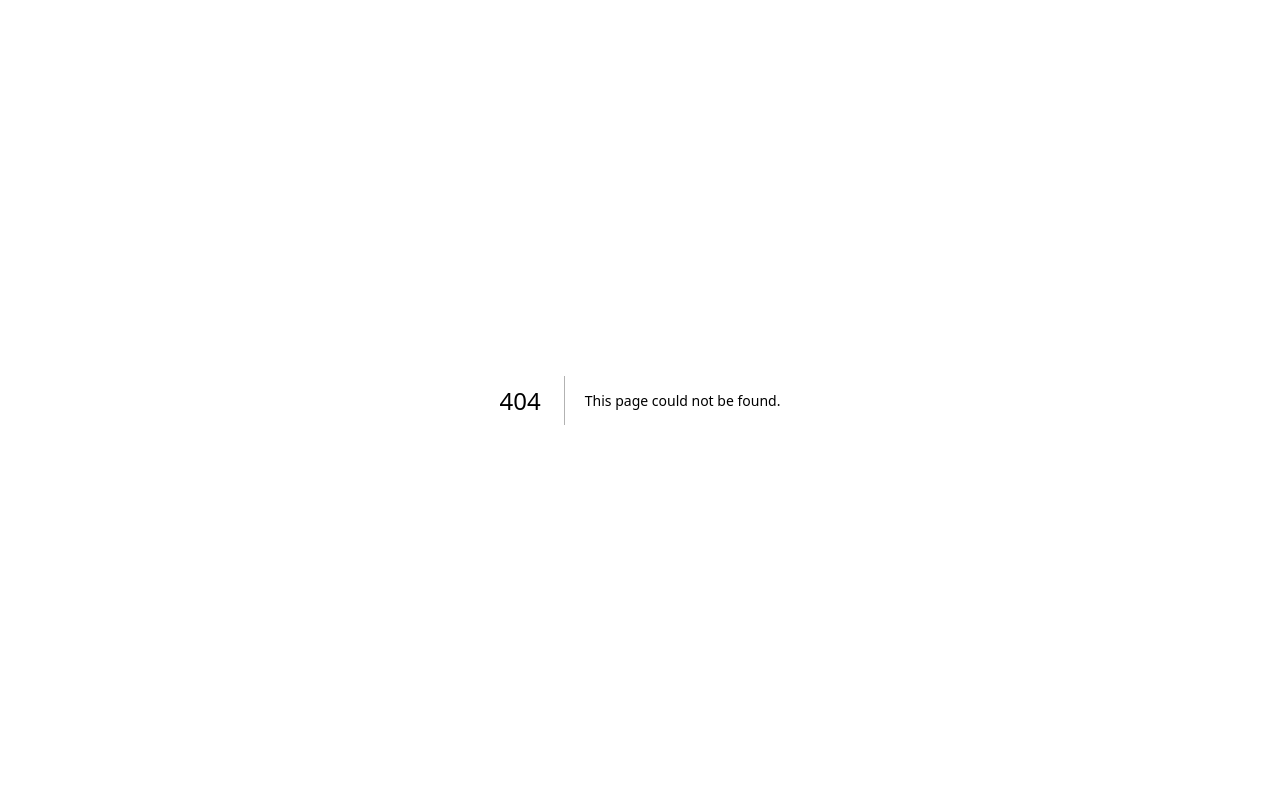
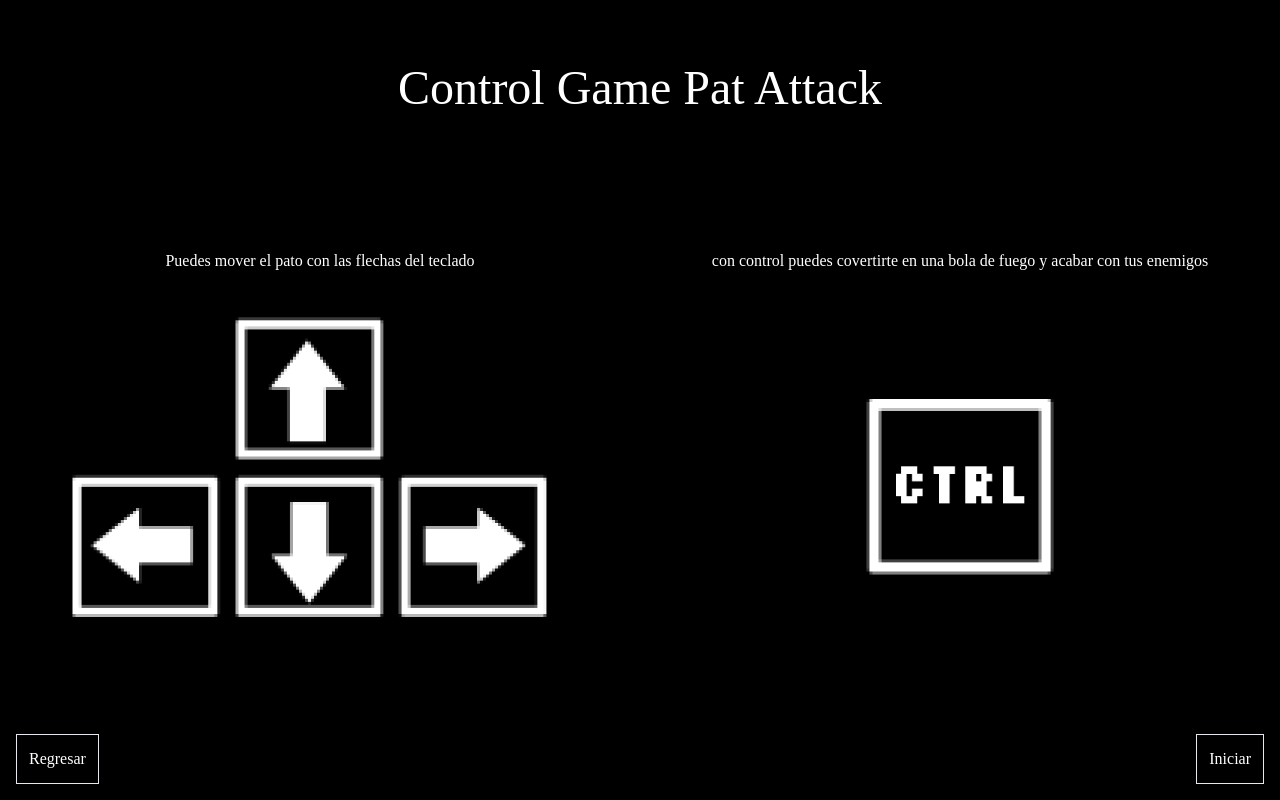
Before and after one commit to DandevMS/pat-Attack, a Next.js app: page /controls/controls in a window 1280 px wide. Before the commit this address had no page. Built offline with nearby package versions, Linux system fonts and the light colour scheme.

Commit message:
feat
agregada la pagina de controles y el componente de controles

```diff
--- a/src/app/globals.css
+++ b/src/app/globals.css
@@ -197,4 +197,7 @@ body {
   text-align: center;
 }
 
-/*   */
+/* ´page control  */
+.img-control {
+  filter: invert(100%);
+}
--- a/src/components/about/AboutComponent.jsx
+++ b/src/components/about/AboutComponent.jsx
@@ -16,7 +16,7 @@ function AboutComponent() {
           className="absolute top-12 left-12 border border-white px-4 py-2 z-50"
 
         >
-          <button className="prev-button" onClick={() => {
+          <button className="border text-white p-3" onClick={() => {
             route.push(`/`);
           }}>
             Regresar
--- /dev/null
+++ b/src/components/controls/ControlComponent.jsx
@@ -0,0 +1,65 @@
+"use client";
+import React from 'react'
+import Image from 'next/image'
+import Arrow from '../../../public/arrow-keys.png'
+import control_key from '../../../public/control-key.png'
+import '../../app/globals.css'
+import { useRouter } from "next/navigation";
+function ControlComponent() {
+  const router = useRouter()
+  return (
+    <>
+    <div className='flex flex-col min-h-screen'>
+    <h1>pagina de controles</h1>
+    <header className='title flex justify-center items-center p-5 mt-5'>
+      <div className='flex'>
+        <h1 className='text-5xl text-white'>Control Game Pat Attack</h1>
+      </div>
+    </header>
+    <main className=' w-full h-full flex justify-center items-center flex-1'>
+      <div className='w-full control-image flex justify-center items-center'>
+        <div className='flex flex-col text-center'>
+           <p className='text-white m-2'>Puedes mover el pato con las flechas del teclado</p>
+        <Image
+          src={Arrow}
+          alt="Picture of the author"
+         className='img-control w-auto h-auto' />
+        </div>
+        <div className='flex flex-col'>
+          <p className='text-white m-2 text-center'>con control puedes covertirte en una bola de fuego y acabar con tus enemigos</p>
+          <Image
+          src={control_key}
+          alt="Picture of the author"
+          className='img-control w-auto h-auto' />
+        </div>
+
+
+      </div>
+    </main>
+
+    <footer className='flex justify-between items-center p-4 absolute w-full bottom-0 '>
+      <div>
+
+      <button className=" border text-white p-3" onClick={() => {
+            router.push(`/`);
+          }}>
+            Regresar
+      </button>
+      </div>
+
+      // init game button
+      <div>
+
+      <button className=" border text-white p-3 " onClick={() => {
+            router.push(`/game/game`);
+          }}>
+            Iniciar
+          </button>
+      </div>
+    </footer>
+    </div>
+    </>
+  )
+}
+
+export default ControlComponent
--- a/src/components/intro/Introduction.jsx
+++ b/src/components/intro/Introduction.jsx
@@ -44,7 +44,7 @@ const Introduction = ({ onFinish }) => {
 
   const skipIntroduction = () => {
     setIntroductionFinished(true);
-    route.push(`/game/game`)
+    route.push(`/controls/controls`)
   };
 
   useEffect(() => {
--- /dev/null
+++ b/src/pages/controls/controls.jsx
@@ -0,0 +1,12 @@
+import React from 'react'
+import ControlComponent from '@/components/controls/ControlComponent'
+
+function controls() {
+  return (
+    <>
+    <ControlComponent />
+    </>
+  )
+}
+
+export default controls
--- a/src/pages/game/game.jsx
+++ b/src/pages/game/game.jsx
@@ -5,6 +5,11 @@ import { useRouter } from "next/navigation";
 
 export default function game() {
   const route = useRouter();
+
+  const handleReloadAndPlayAgain = () => {
+    window.location.reload();
+  };
+
 
   return (
     <main className=" bg-black h-screen w-screen">
@@ -18,9 +23,7 @@ export default function game() {
       </button>
       <button
         className="prev-button text-white border border-white p-1 m-5 "
-        onClick={() => {
-          route.push(`/game/game`);
-        }}
+        onClick={handleReloadAndPlayAgain}
       >
         Volver a jugar
       </button>
--- a/src/pages/intro/introduction.jsx
+++ b/src/pages/intro/introduction.jsx
@@ -19,7 +19,7 @@ const page = ({params}) => {
         // <Introduction onFinish={handleIntroductionFinish} />
       ) : (
         //  seccion del juego, componente game
-        router.push('/game/game')
+        router.push('/controls/controls')
       )}
     </div>
   );
```
Also changed, not shown: public/arrow-keys.png (added), public/control-key.png (added).
